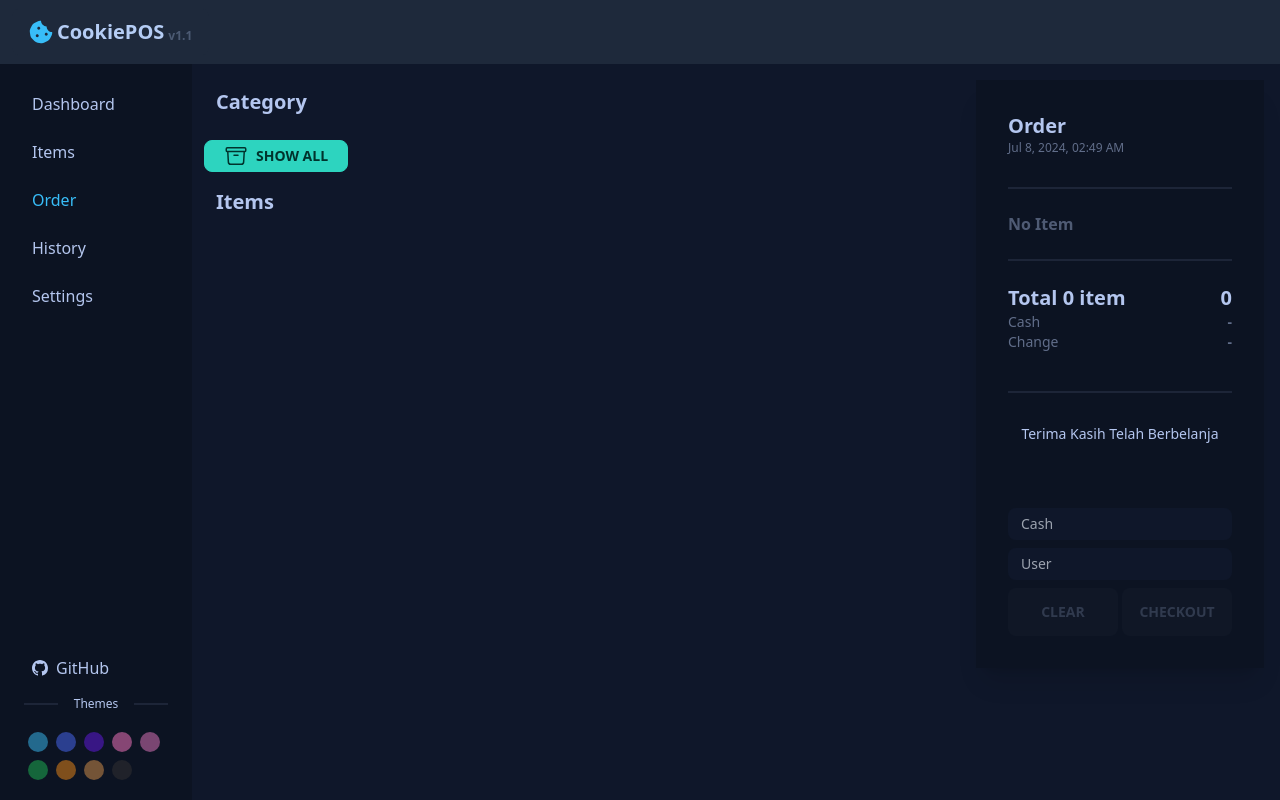
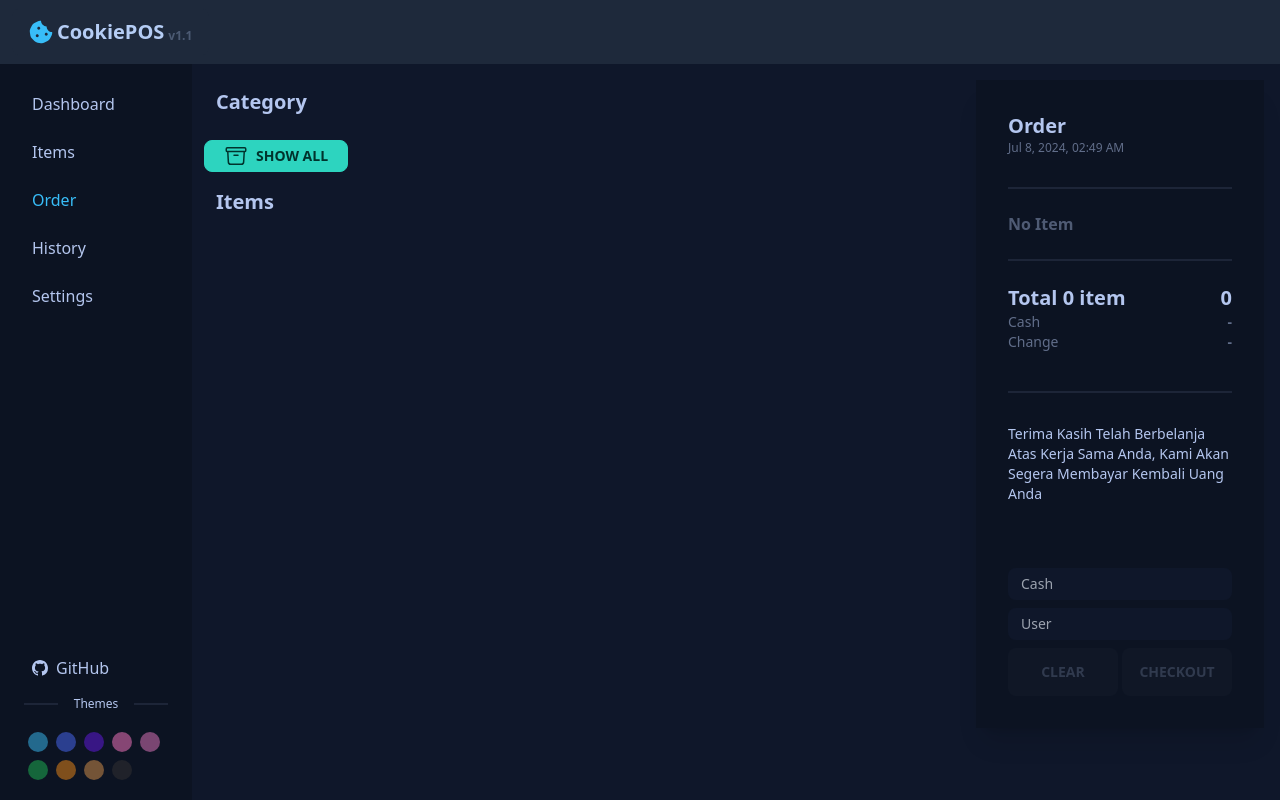
Before and after one commit to abdulhafizk/cashier-pos, a Next.js app: page /order in a window 1280 px wide. Built offline with nearby package versions, Linux system fonts and the light colour scheme.

Commit message:
Perbaikan 'Order.jsx'

```diff
--- a/pages/order.jsx
+++ b/pages/order.jsx
@@ -279,7 +279,7 @@ export default function Order() {
                                 >
                                     <div className="flex flex-col place-items-start">
                                         <b className="card-title">Order</b>
-                                        <div className="flex flex-col">
+                                        <div className="flex flex-col items-end">
                                             <small className="text-xs opacity-50 mb-1">
                                                 {orders.date}
                                             </small>
@@ -339,7 +339,9 @@ export default function Order() {
                                     <div className="divider"></div>
                                     <div className="flex justify-center mt-2">
                                         <p className="text-sm">
-                                            Terima Kasih Telah Berbelanja
+                                            Terima Kasih Telah Berbelanja <br />
+                                            Atas Kerja Sama Anda, Kami Akan
+                                            Segera Membayar Kembali Uang Anda
                                         </p>
                                     </div>
                                 </div>
```
